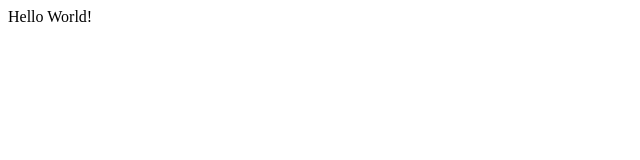
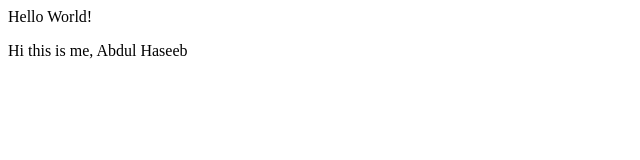
Before and after one commit to Ishaque-Memon/Git_Demo_Repo, a plain HTML site: page index.html in a window 1280 px wide. Shown: the whole page, without its empty margins (0-640 px from the left). Drawn offline with Linux system fonts and the light colour scheme.

Commit message:
This Index.html file

```diff
--- a/index.html
+++ b/index.html
@@ -1 +1,2 @@
 <p>Hello World!</p>
+<p>Hi this is me, Abdul Haseeb </p>
```
Also changed, not shown: 1 other file.
